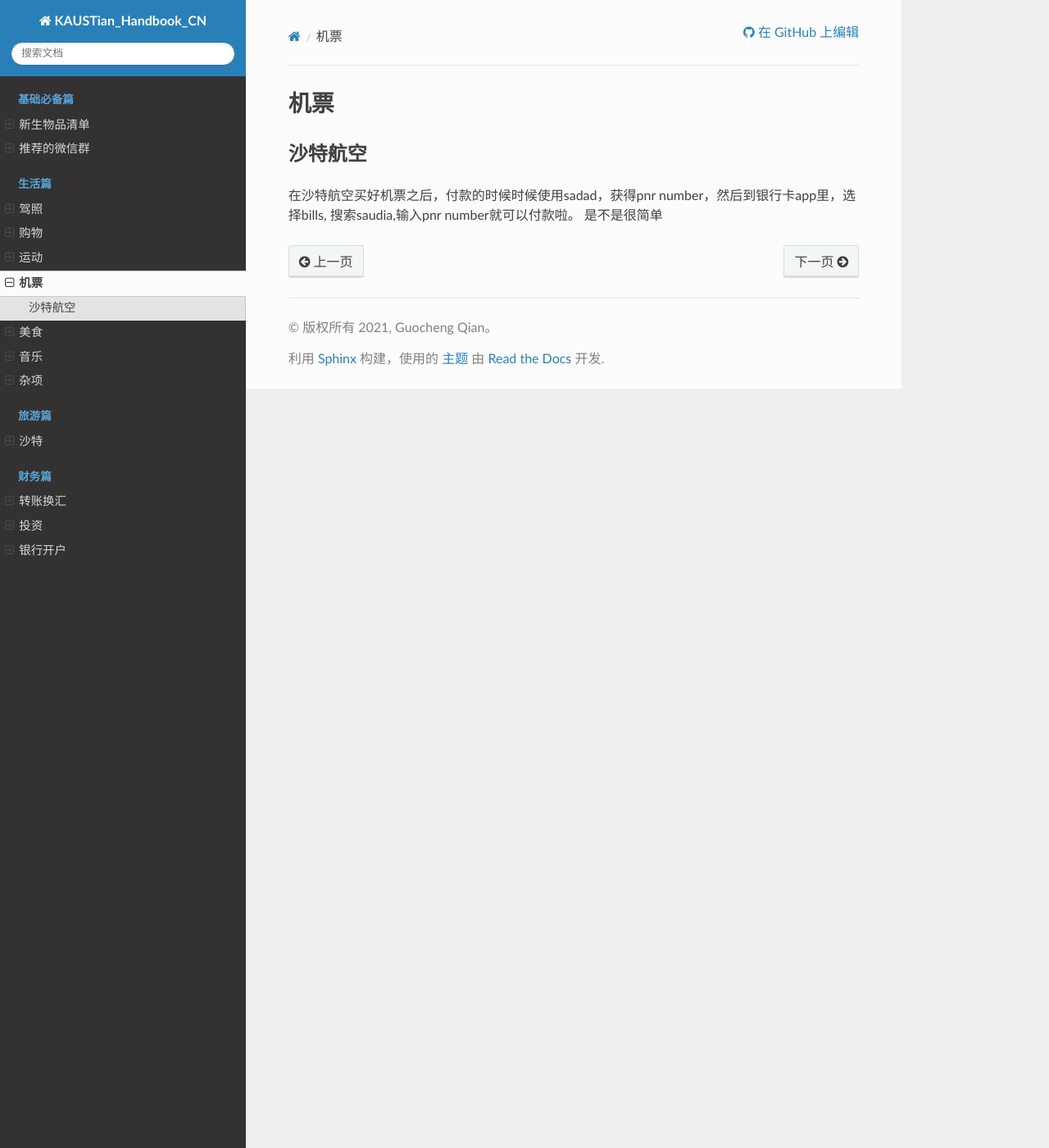
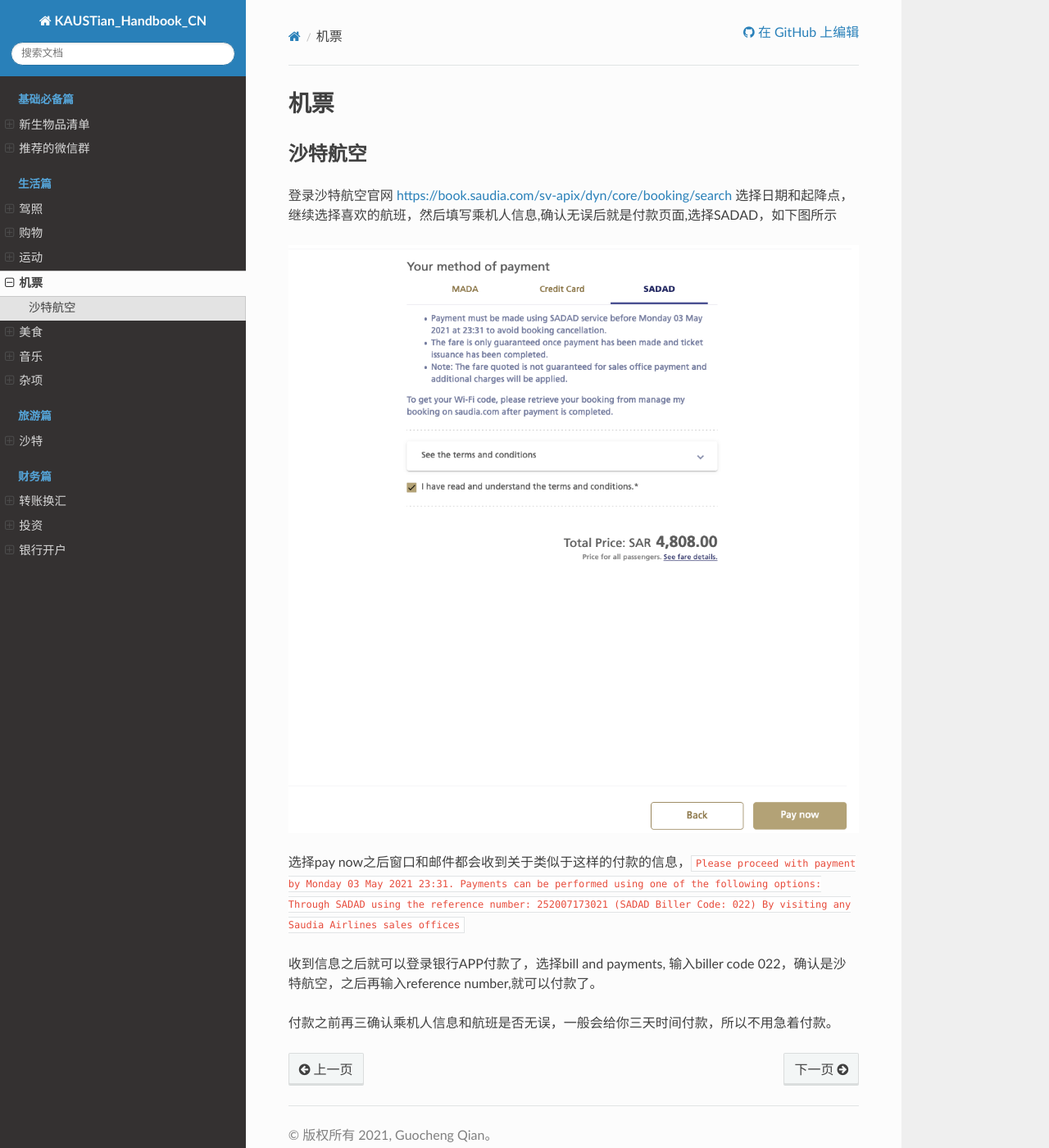
Before and after one commit to guochengqian/KAUSTian_Handbook_CN, a Sphinx documentation site: the page built from docs/content/life/ticket.rst, in a window 1280 px wide and 1400 px high. Shown: the whole window at 82% size. Built offline with Sphinx 7.4.7 and the Read the Docs theme 2.0.0, drawn with Linux system fonts in a browser that asks for light colours.

Commit message:
Update ticket.rst

```diff
--- a/docs/content/life/ticket.rst
+++ b/docs/content/life/ticket.rst
@@ -7,5 +7,17 @@
 沙特航空
 -------
 
-在沙特航空买好机票之后，付款的时候时候使用sadad，获得pnr number，然后到银行卡app里，选择bills, 搜索saudia,输入pnr number就可以付款啦。
-是不是很简单
+登录沙特航空官网
+https://book.saudia.com/sv-apix/dyn/core/booking/search
+选择日期和起降点，继续选择喜欢的航班，然后填写乘机人信息,确认无误后就是付款页面,选择SADAD，如下图所示
+
+
+.. image:: ../../_static/image/SADAD.png
+
+选择pay now之后窗口和邮件都会收到关于类似于这样的付款的信息，``Please proceed with payment by Monday 03 May 2021 23:31. Payments can be performed using one of the following options:
+Through SADAD using the reference number: 252007173021 (SADAD Biller Code: 022)
+By visiting any Saudia Airlines sales offices``
+
+收到信息之后就可以登录银行APP付款了，选择bill and payments, 输入biller code 022，确认是沙特航空，之后再输入reference number,就可以付款了。
+
+付款之前再三确认乘机人信息和航班是否无误，一般会给你三天时间付款，所以不用急着付款。
```
